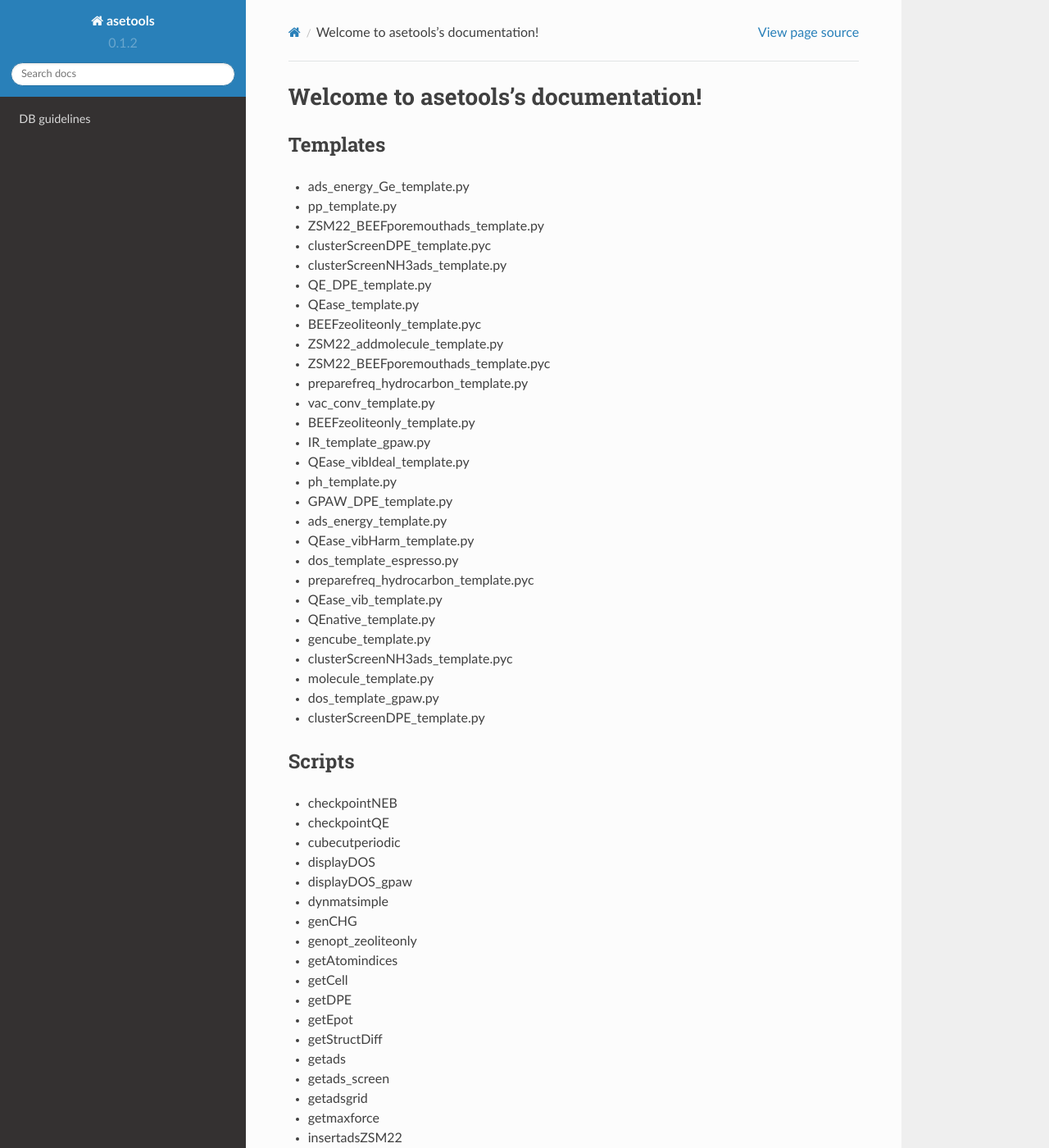
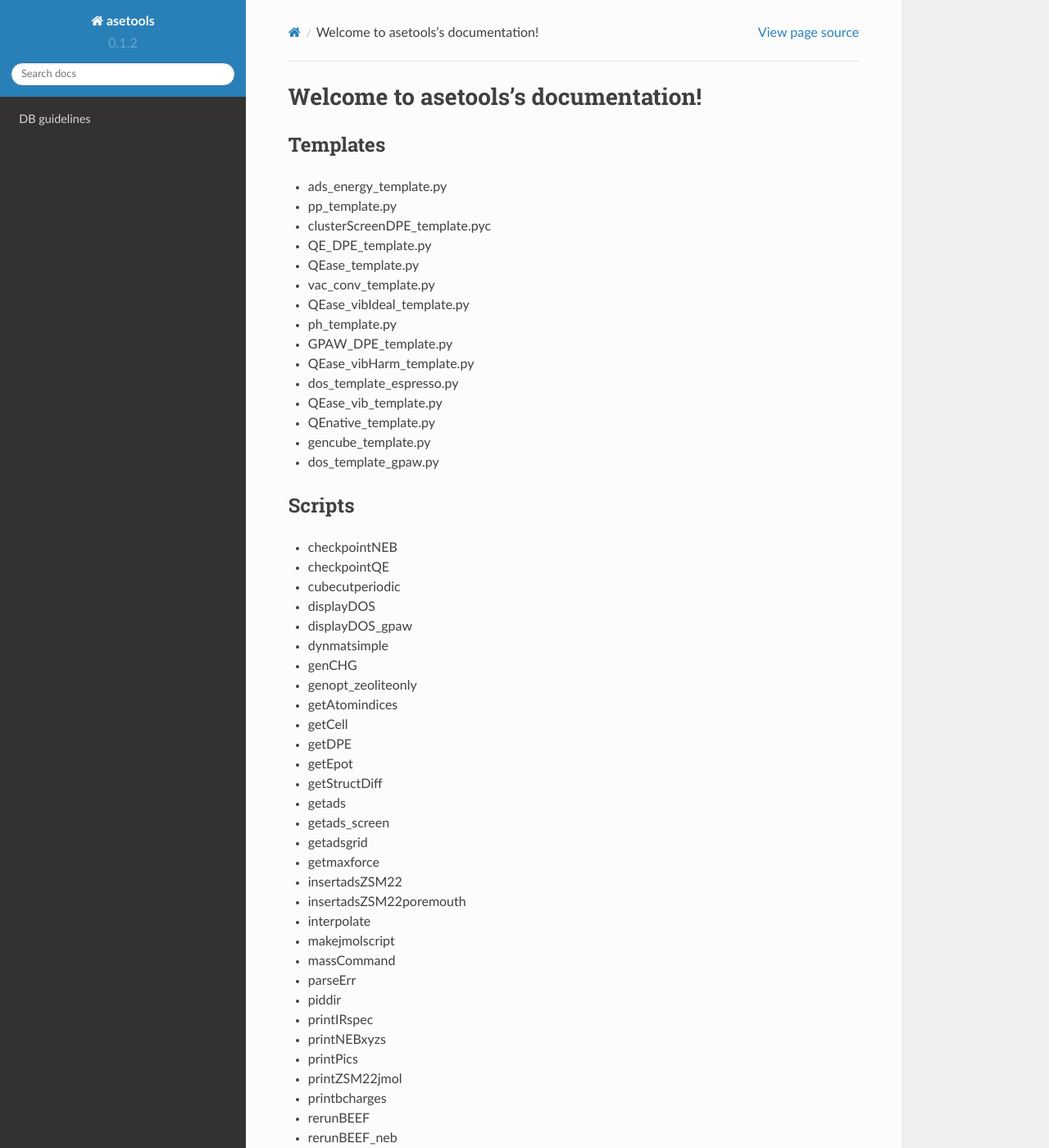
Before and after one commit to lmmentel/asetools, a Sphinx documentation site: the page built from docs/source/index.rst, in a window 1280 px wide and 1400 px high. Shown: the whole window at 82% size. Built offline with Sphinx 7.4.7 and the Read the Docs theme 2.0.0, drawn with Linux system fonts in a browser that asks for light colours; pages that are not in the unit, such as notebooks, are missing from menus; some of the changed text lies outside the part shown.

```diff
--- a/docs/source/index.rst
+++ b/docs/source/index.rst
@@ -9,34 +9,21 @@ Welcome to asetools's documentation!
 Templates
 ---------
 
-- ads_energy_Ge_template.py
+- ads_energy_template.py
 - pp_template.py
-- ZSM22_BEEFporemouthads_template.py
 - clusterScreenDPE_template.pyc
-- clusterScreenNH3ads_template.py
 - QE_DPE_template.py
 - QEase_template.py
-- BEEFzeoliteonly_template.pyc
-- ZSM22_addmolecule_template.py
-- ZSM22_BEEFporemouthads_template.pyc
-- preparefreq_hydrocarbon_template.py
 - vac_conv_template.py
-- BEEFzeoliteonly_template.py
-- IR_template_gpaw.py
 - QEase_vibIdeal_template.py
 - ph_template.py
 - GPAW_DPE_template.py
-- ads_energy_template.py
 - QEase_vibHarm_template.py
 - dos_template_espresso.py
-- preparefreq_hydrocarbon_template.pyc
 - QEase_vib_template.py
 - QEnative_template.py
 - gencube_template.py
-- clusterScreenNH3ads_template.pyc
-- molecule_template.py
 - dos_template_gpaw.py
-- clusterScreenDPE_template.py
 
 Scripts
 -------
```
Also changed, not shown: docs/source/dbguidelines.rst (+70 -2 lines), 1 other file.
